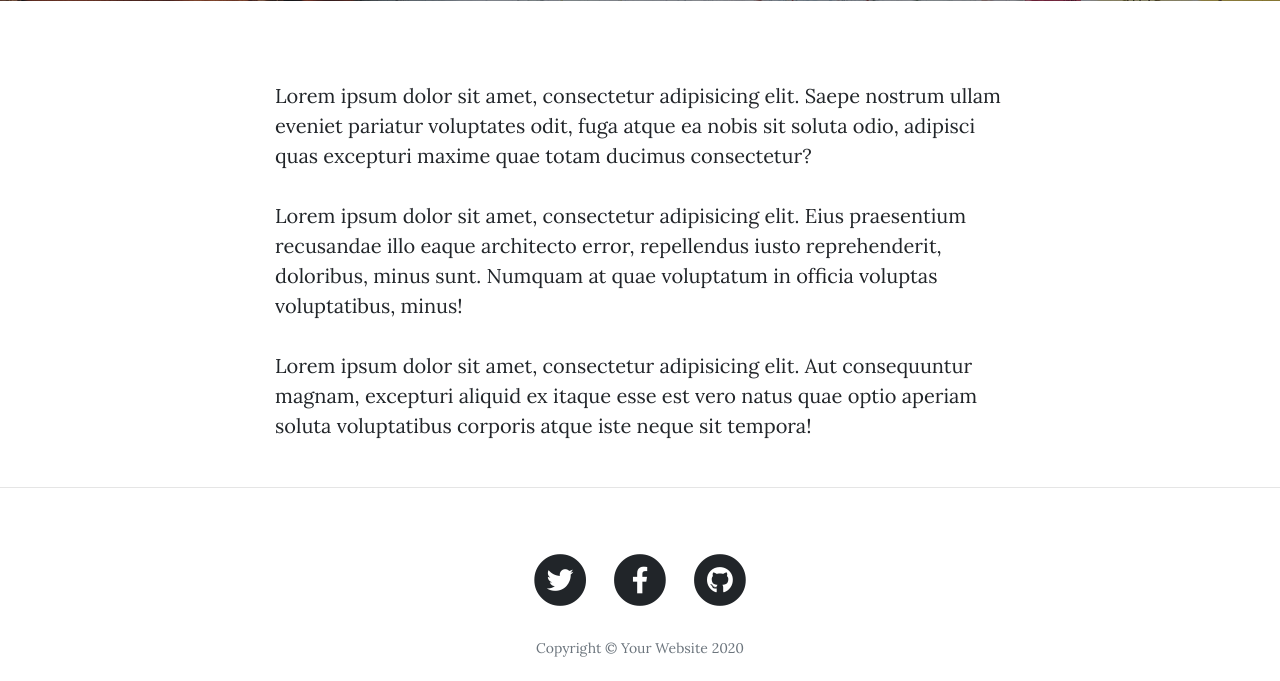
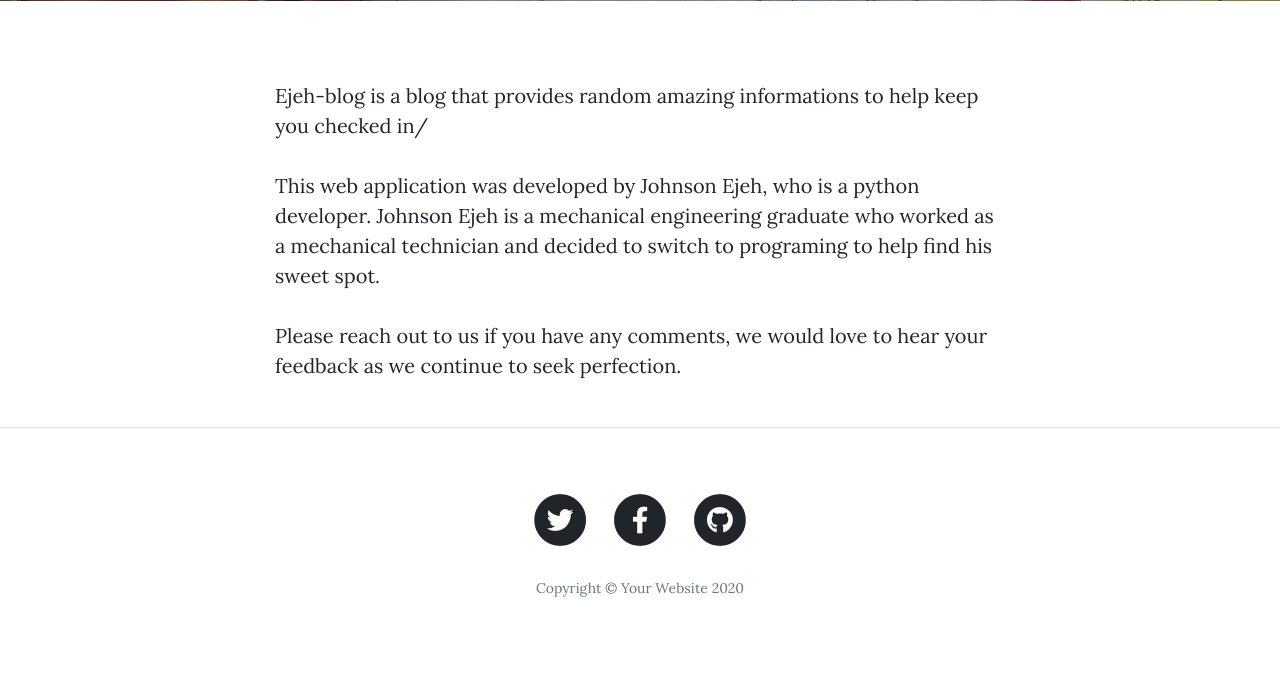
Before and after one commit to JohnsonEjeh/Ejeh-blog, a Flask app: page /about in a window 1280 px wide. Shown: the part 531-1212 px from the top of the page. After the commit the page ends 1128 px from the top, so only its background shows below. Run offline with Flask 2, Linux system fonts and the light colour scheme; some libraries are stand-ins or nearby versions.

Commit message:
Update about.html

```diff
--- a/templates/about.html
+++ b/templates/about.html
@@ -19,9 +19,9 @@
   <div class="container">
     <div class="row">
       <div class="col-lg-8 col-md-10 mx-auto">
-        <p>Lorem ipsum dolor sit amet, consectetur adipisicing elit. Saepe nostrum ullam eveniet pariatur voluptates odit, fuga atque ea nobis sit soluta odio, adipisci quas excepturi maxime quae totam ducimus consectetur?</p>
-        <p>Lorem ipsum dolor sit amet, consectetur adipisicing elit. Eius praesentium recusandae illo eaque architecto error, repellendus iusto reprehenderit, doloribus, minus sunt. Numquam at quae voluptatum in officia voluptas voluptatibus, minus!</p>
-        <p>Lorem ipsum dolor sit amet, consectetur adipisicing elit. Aut consequuntur magnam, excepturi aliquid ex itaque esse est vero natus quae optio aperiam soluta voluptatibus corporis atque iste neque sit tempora!</p>
+        <p> Ejeh-blog is a blog that provides random amazing informations to help keep you checked in/</p>
+        <p>This web application was developed by Johnson Ejeh, who is a python developer. Johnson Ejeh is a mechanical engineering graduate who worked as a mechanical technician and decided to switch to programing to help find his sweet spot.</p>
+        <p>Please reach out to us if you have any comments, we would love to hear your feedback as we continue to seek perfection.</p>
       </div>
     </div>
   </div>
```
